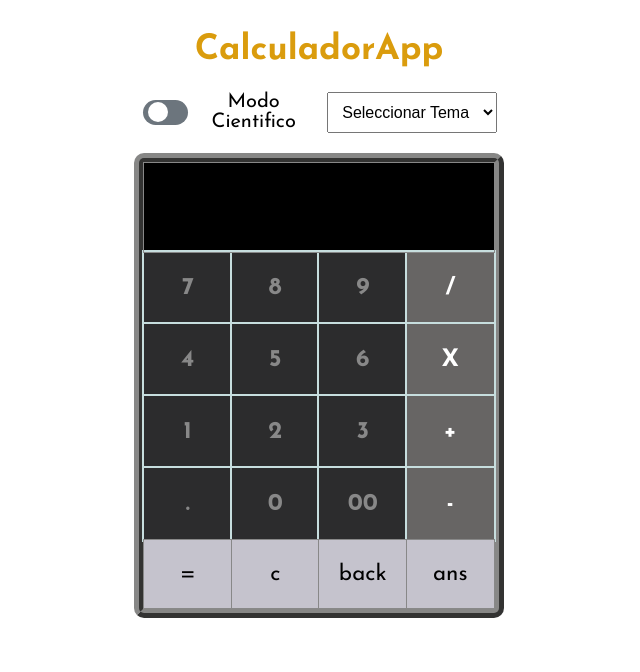
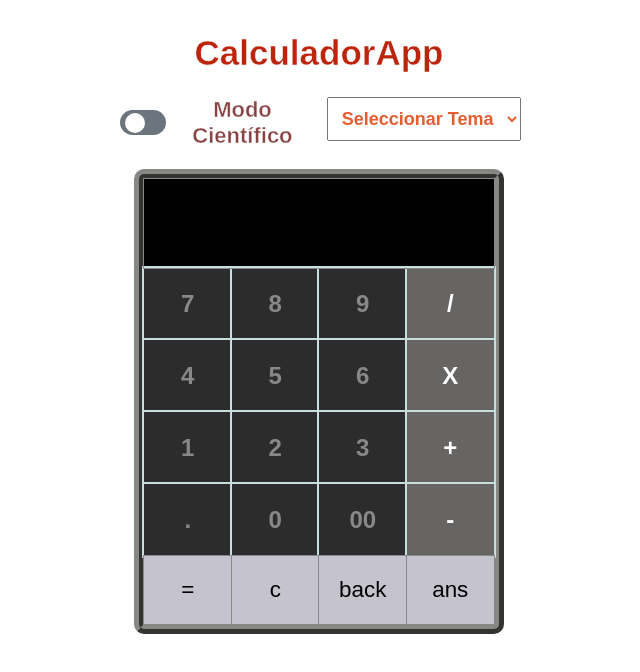
Before and after one commit to JulianaZammur/Calculadora, a React (Create React App) app: page / in a window 1280 px wide. Shown: the top 672 px of the page, without its empty margins (321-961 px from the left). Built offline with nearby package versions, Linux system fonts and the light colour scheme.

Commit message:
ajustes de colores

```diff
--- a/src/components/Switch.js
+++ b/src/components/Switch.js
@@ -12,7 +12,7 @@ function Switch({ onChange }) {
   return (
     <div className="toggle-switch" onClick={handleToggle}>
       <div className={`switch ${isChecked ? 'on' : 'off'}`}></div>
-        Modo Cientifico
+        Modo Científico
     </div>
   );
 }
--- a/src/styles.css
+++ b/src/styles.css
@@ -1,5 +1,5 @@
 body {
-    font-family: "Josefin Sans", sans-serif;
+    font-family: "Cantarell", sans-serif;
   }
 
   .alert-div {
@@ -12,7 +12,7 @@ body {
     width: 10em;
     height: 3em;
     outline: none;
-    background-color: cornflowerblue;
+    background-color: rgb(50, 115, 235);
     font-weight: 500;
     color: whitesmoke;
     cursor: pointer;
@@ -56,8 +56,11 @@ body {
   }
 
   h1 {
-    color: #da9c0d;
+    color:#bc240c;
     font-size: 35px;
+    font-weight: 800;
+    -webkit-text-stroke: 0.5px rgb(253, 246, 246);
+
   }
 
   h6 {
--- a/src/stylesheets/Dropdown.css
+++ b/src/stylesheets/Dropdown.css
@@ -5,5 +5,7 @@
 
 select {
   padding: 10px;
-  font-size: 16px;
+  font-size: 18px;
+  color:#e13e08d6;
+  font-weight: 700;
 }
--- a/src/stylesheets/Switch.css
+++ b/src/stylesheets/Switch.css
@@ -4,7 +4,11 @@
   align-items: center;
   cursor: pointer;
   margin-bottom: 20px;
-  font-size: 20px;
+  font-size: 22px;
+  color:#854343;
+  font-weight: 900;
+  -webkit-text-stroke: 0.5px rgb(253, 246, 246);
+
 }
 
 .switch {
```
